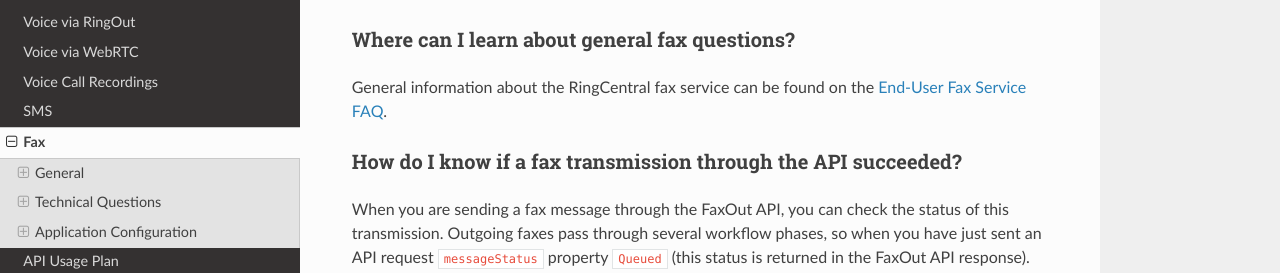
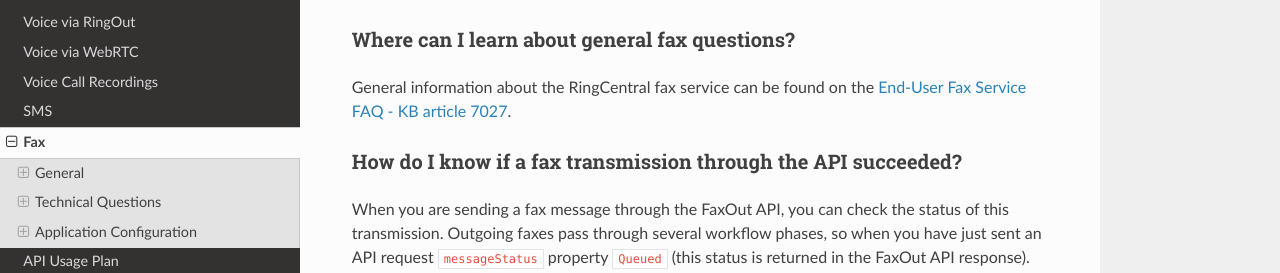
Before and after one commit to ringcentral/ringcentral-faq, an MkDocs documentation site: the page built from docs/fax.md, in a window 1280 px wide and 900 px high. Shown: the part 262-535 px from the top of the window. Built offline with MkDocs 1.6.1, drawn with Linux system fonts in a browser that asks for light colours; nearby versions of some CDN libraries; old or Windows-style settings are respelled for this version of MkDocs.

Commit message:
update docs

```diff
--- a/docs/fax.md
+++ b/docs/fax.md
@@ -6,7 +6,7 @@
 
 ### Where can I learn about general fax questions?
 
-General information about the RingCentral fax service can be found on the [End-User Fax Service FAQ](http://success.ringcentral.com/articles/en_US/RC_Knowledge_Article/7027).
+General information about the RingCentral fax service can be found on the [End-User Fax Service FAQ - KB article 7027](http://success.ringcentral.com/articles/en_US/RC_Knowledge_Article/7027).
 
 ### How do I know if a fax transmission through the API succeeded?
 
```
